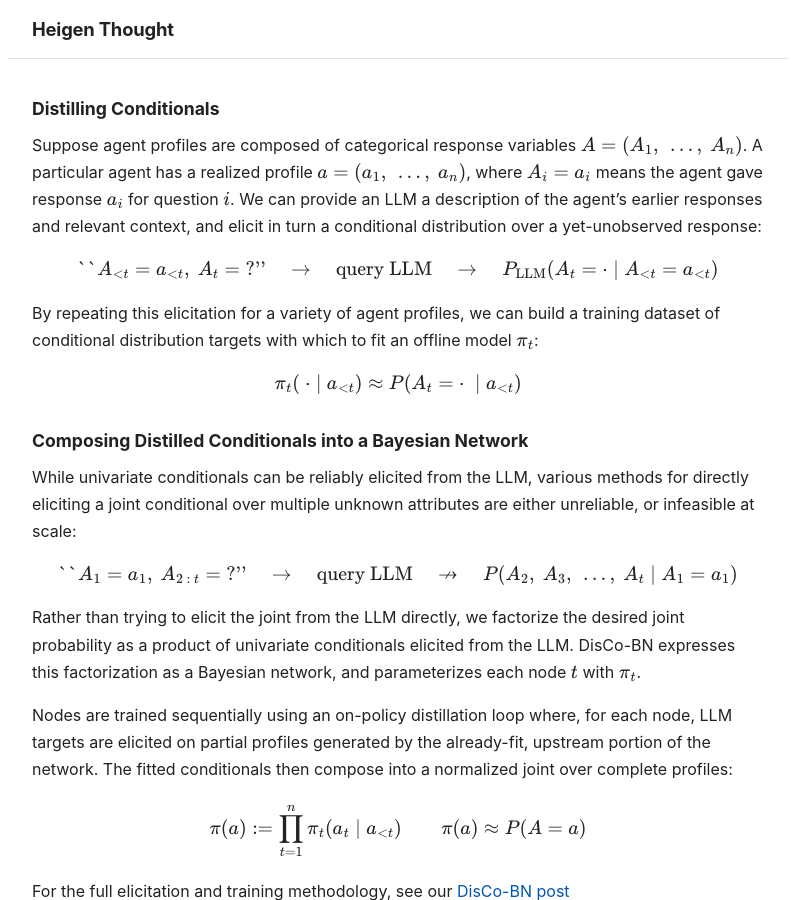
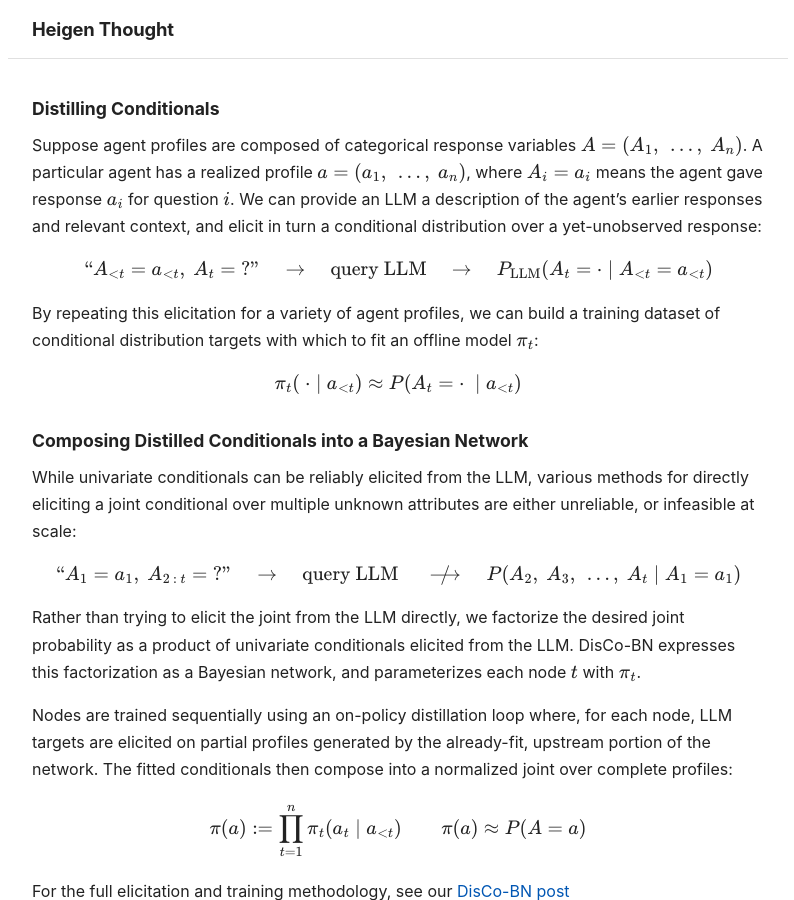
Before and after one commit to henry-eigen/henry-eigen.github.io, a Jekyll site: the page built from _posts/2026-08-31-simulating-the-effects-of-fields-on-simulated-agents.md, in a window 1280 px wide and 900 px high, scrolled down 1177 px. Shown: the whole window, without its empty margins (242-1036 px from the left). Built offline with Jekyll 4.4.1, drawn with Linux system fonts in a browser that asks for light colours; some of the changed text lies outside the part shown.

Commit message:
Post 6: math rendering fixes + intrinsic-field wording (synced from master)
Elicitation equations open/close with proper curly quotes (the TeX
backtick ligature does not convert inside MathJax \text, and ASCII
double-quote renders as a right quote on both sides). The negated
arrow is a centered full-height slash overlaid on \longrightarrow
(\nrightarrow and \not render too subtly in MathJax 3; \centernot
is unavailable). Intrinsic-field marginal-probability sentence
reworded per the master.

Co-Authored-By: Claude Fable 5 <noreply@anthropic.com>

```diff
--- a/_posts/2026-08-31-simulating-the-effects-of-fields-on-simulated-agents.md
+++ b/_posts/2026-08-31-simulating-the-effects-of-fields-on-simulated-agents.md
@@ -31,7 +31,7 @@ We begin with a brief recap of our joint network, DisCo-BN. Readers familiar wit
 Suppose agent profiles are composed of categorical response variables $$A = (A_1,\ \ldots,\ A_n)$$. A particular agent has a realized profile $$a = (a_1,\ \ldots,\ a_n)$$, where $$A_i=a_i$$ means the agent gave response $$a_i$$ for question $$i$$. We can provide an LLM a description of the agent's earlier responses and relevant context, and elicit in turn a conditional distribution over a yet-unobserved response:
 
 $$
-\text{``} A_{<t}=a_{<t}, \ A_t = \text{?''} \quad \rightarrow \quad \text{query LLM} \quad \rightarrow \quad P_{\text{LLM}}(A_t = \cdot \mid A_{<t} = a_{<t})
+\text{“} A_{<t}=a_{<t}, \ A_t = \text{?”} \quad \rightarrow \quad \text{query LLM} \quad \rightarrow \quad P_{\text{LLM}}(A_t = \cdot \mid A_{<t} = a_{<t})
 $$
 
 By repeating this elicitation for a variety of agent profiles, we can build a training dataset of conditional distribution targets with which to fit an offline model $$\pi_t$$:
@@ -47,7 +47,7 @@ $$
 While univariate conditionals can be reliably elicited from the LLM, various methods for directly eliciting a joint conditional over multiple unknown attributes are either unreliable, or infeasible at scale:
 
 $$
-\text{``} A_1 = a_1,\ A_{2\ :\ t} = \text{?''} \quad \rightarrow \quad \text{query LLM} \quad \not \rightarrow \quad P(A_2,\ A_3,\ \ldots,\ A_t \mid A_1=a_1)
+\text{“} A_1 = a_1,\ A_{2\ :\ t} = \text{?”} \quad \rightarrow \quad \text{query LLM} \quad \mathrel{\rlap{\hspace{0.85em}/}\longrightarrow} \quad P(A_2,\ A_3,\ \ldots,\ A_t \mid A_1=a_1)
 $$
 
 Rather than trying to elicit the joint from the LLM directly, we factorize the desired joint probability as a product of univariate conditionals elicited from the LLM. DisCo-BN expresses this factorization as a Bayesian network, and parameterizes each node $$t$$ with $$\pi_t$$.
```
Also changed, not shown: other parts of _posts/2026-08-31-simulating-the-effects-of-fields-on-simulated-agents.md (+1 -1 lines).
